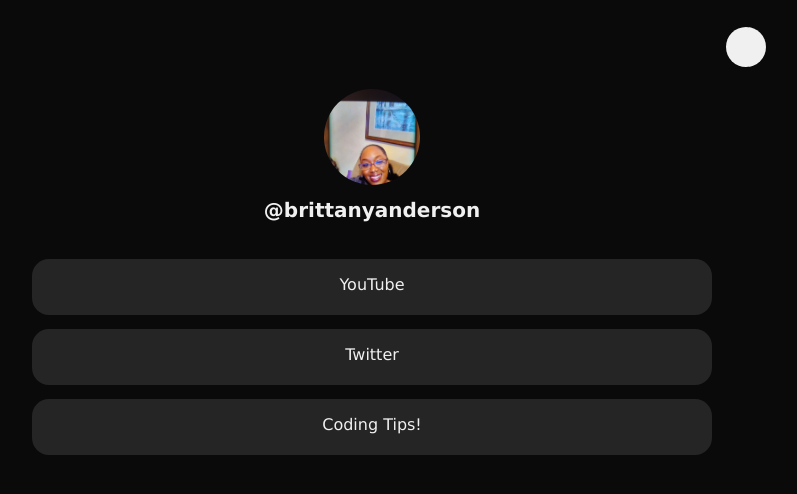
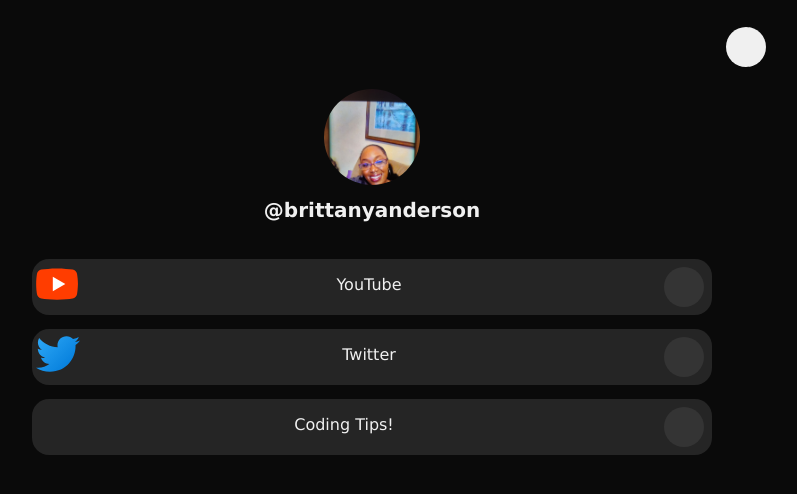
Before and after one commit to brittanyanderson1/Linktree-Clone, a plain HTML site: page index.html in a window 1280 px wide. Shown: the whole page, without its empty margins (268-1065 px from the left). Drawn offline with Linux system fonts and the light colour scheme.

Commit message:
Created js file.

```diff
--- a/index.html
+++ b/index.html
@@ -25,22 +25,28 @@
     <h1>@brittanyanderson</h1>
 
     <!--These are the tiles that hold the social media links-->
-    <a class="tile" href="">
-        <div class="icon"></div>
+    <a class="tile" href="https://youtube.com">
+        <div class="icon"><svg xmlns="http://www.w3.org/2000/svg" x="0px" y="0px" width="50" height="50" viewBox="0 0 48 48">
+            <path fill="#FF3D00" d="M43.2,33.9c-0.4,2.1-2.1,3.7-4.2,4c-3.3,0.5-8.8,1.1-15,1.1c-6.1,0-11.6-0.6-15-1.1c-2.1-0.3-3.8-1.9-4.2-4C4.4,31.6,4,28.2,4,24c0-4.2,0.4-7.6,0.8-9.9c0.4-2.1,2.1-3.7,4.2-4C12.3,9.6,17.8,9,24,9c6.2,0,11.6,0.6,15,1.1c2.1,0.3,3.8,1.9,4.2,4c0.4,2.3,0.9,5.7,0.9,9.9C44,28.2,43.6,31.6,43.2,33.9z"></path><path fill="#FFF" d="M20 31L20 17 32 24z"></path>
+            </svg></div>
         <p>YouTube</p>
         <div class="tile-share-button"></div>
     </a >
-    <a class="tile" href="">
-        <div class="icon"></div>
+    <a class="tile" href="https://x.com">
+        <div class="icon"><svg xmlns="http://www.w3.org/2000/svg" x="0px" y="0px" width="50" height="50" viewBox="0 0 48 48">
+            <linearGradient id="_osn9zIN2f6RhTsY8WhY4a_5MQ0gPAYYx7a_gr1" x1="10.341" x2="40.798" y1="8.312" y2="38.769" gradientUnits="userSpaceOnUse"><stop offset="0" stop-color="#2aa4f4"></stop><stop offset="1" stop-color="#007ad9"></stop></linearGradient><path fill="url(#_osn9zIN2f6RhTsY8WhY4a_5MQ0gPAYYx7a_gr1)" d="M46.105,11.02c-1.551,0.687-3.219,1.145-4.979,1.362c1.789-1.062,3.166-2.756,3.812-4.758	c-1.674,0.981-3.529,1.702-5.502,2.082C37.86,8.036,35.612,7,33.122,7c-4.783,0-8.661,3.843-8.661,8.582	c0,0.671,0.079,1.324,0.226,1.958c-7.196-0.361-13.579-3.782-17.849-8.974c-0.75,1.269-1.172,2.754-1.172,4.322	c0,2.979,1.525,5.602,3.851,7.147c-1.42-0.043-2.756-0.438-3.926-1.072c0,0.026,0,0.064,0,0.101c0,4.163,2.986,7.63,6.944,8.419	c-0.723,0.198-1.488,0.308-2.276,0.308c-0.559,0-1.104-0.063-1.632-0.158c1.102,3.402,4.299,5.889,8.087,5.963	c-2.964,2.298-6.697,3.674-10.756,3.674c-0.701,0-1.387-0.04-2.065-0.122C7.73,39.577,12.283,41,17.171,41	c15.927,0,24.641-13.079,24.641-24.426c0-0.372-0.012-0.742-0.029-1.108C43.483,14.265,44.948,12.751,46.105,11.02"></path>
+            </svg></div>
         <p>Twitter</p>
         <div class="tile-share-button"></div>
     </a >
-    <a class="tile" href="">
+    <a class="tile" href="https://codeinstitute.net/global/blog/6-tips-for-learning-programming-faster">
         <div class="icon"></div>
         <p>Coding Tips!</p>
         <div class="tile-share-button"></div>
     </a >
 </div>
 
+<script src="app.js"></script>
+
 </body>
 </html>
--- a/styles.css
+++ b/styles.css
@@ -54,6 +54,11 @@
     justify-content: space-between;
 }
 
+.tile:hover {
+    transition: cubic-bezier(0.7, 1.41, 0.82, 1.41) 0.2s;
+    transform: scale(1.02);
+}
+
 .image-container {
     height: 96px;
     width: 96px;
@@ -64,3 +69,22 @@
 image-container img {
     height: 100%;
 }
+
+.tile-share-button {
+    margin: 8px;
+    width: 40px;
+    height: 40px;
+    border-radius: 20px;
+    background-color: rgb(52,52,52);
+}
+
+.tile-share-button svg {
+    margin-left: 12px;
+    margin-bottom: 10px;
+}
+
+icon {
+    margin: 4px 8px;
+    width: 44px;
+    height: 44px;
+}
```
Also changed, not shown: app.js (added).
